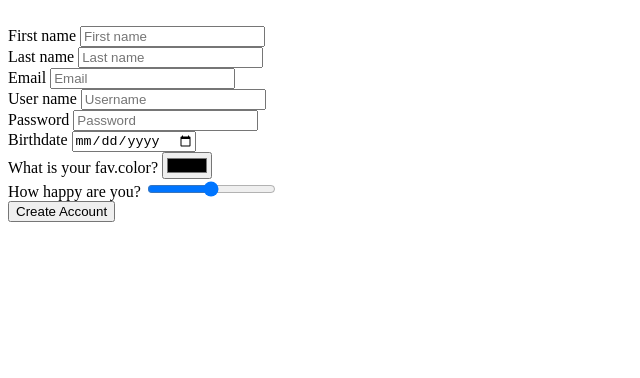
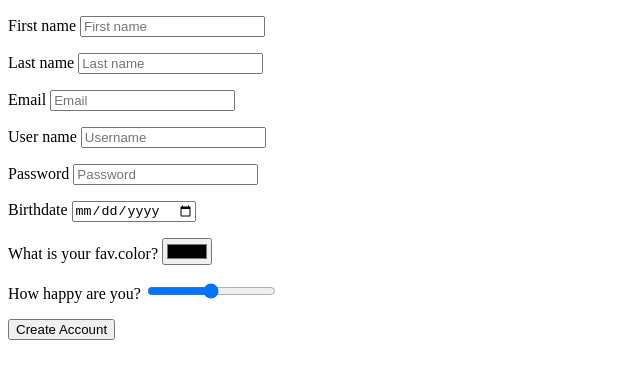
Before and after one commit to yejiseo0725/The_dog_talk_2022, a plain HTML site: page home.html in a window 1280 px wide. Shown: the whole page, without its empty margins (0-640 px from the left). Drawn offline with Linux system fonts and the light colour scheme.

Commit message:
html input tag practice

```diff
--- a/home.html
+++ b/home.html
@@ -6,28 +6,45 @@
     <title>repl.it</title>
   </head>
   <body>
-    <br>
-      <label id="first">First name</label>
-      <input required placeholder="First name" type="text" /><br />
-      <label id="last">Last name</label>
-      <input required placeholder="Last name" type="text" /><br />
-      <label>Email</label>
-      <input required placeholder="Email" type="email" /><br />
-      <label>User name</label>
-      <input required placeholder="Username" type="text" /><br />
-      <label>Password</label>
-      <input
-        required
-        placeholder="Password"
-        minlength="10"
-        type="password"
-      /><br />
-      <label>Birthdate</label>
-      <input type="date" /><br />
-      <label>What is your fav.color?</label>
-      <input type="color" /><br />
-      <label>How happy are you?</label>
-      <input type="range" /><br />
+    <form>
+      <p>
+        <label for="fn">First name</label>
+        <input id="fn" required placeholder="First name" type="text" />
+      </p>
+      <p>
+        <label for="ln">Last name</label>
+        <input id="ln" required placeholder="Last name" type="text" />
+      </p>
+      <p>
+        <label for="email">Email</label>
+        <input id="email" required placeholder="Email" type="email" />
+      </p>
+      <p>
+        <label for="un">User name</label>
+        <input id="un" required placeholder="Username" type="text" />
+      </p>
+      <p>
+        <label for="pw">Password</label>
+        <input
+          id="pw"
+          required
+          placeholder="Password"
+          minlength="10"
+          type="password"
+        />
+      </p>
+      <p>
+        Birthdate
+        <input type="date" />
+      </p>
+      <p>
+        What is your fav.color?
+        <input type="color" />
+      </p>
+      <p>
+        How happy are you?
+        <input type="range" />
+      </p>
       <input type="submit" value="Create Account" />
     </form>
   </body>
```
